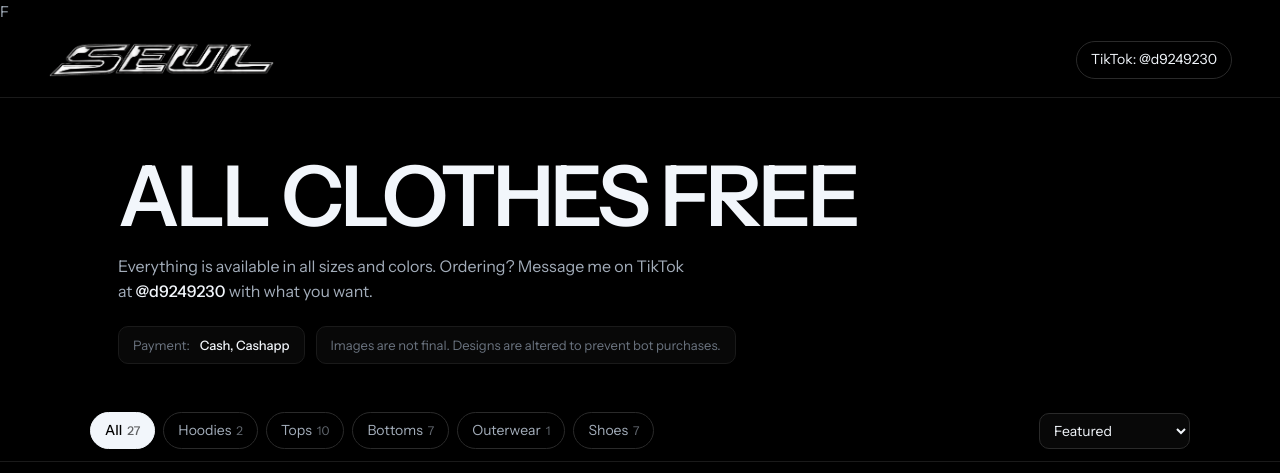
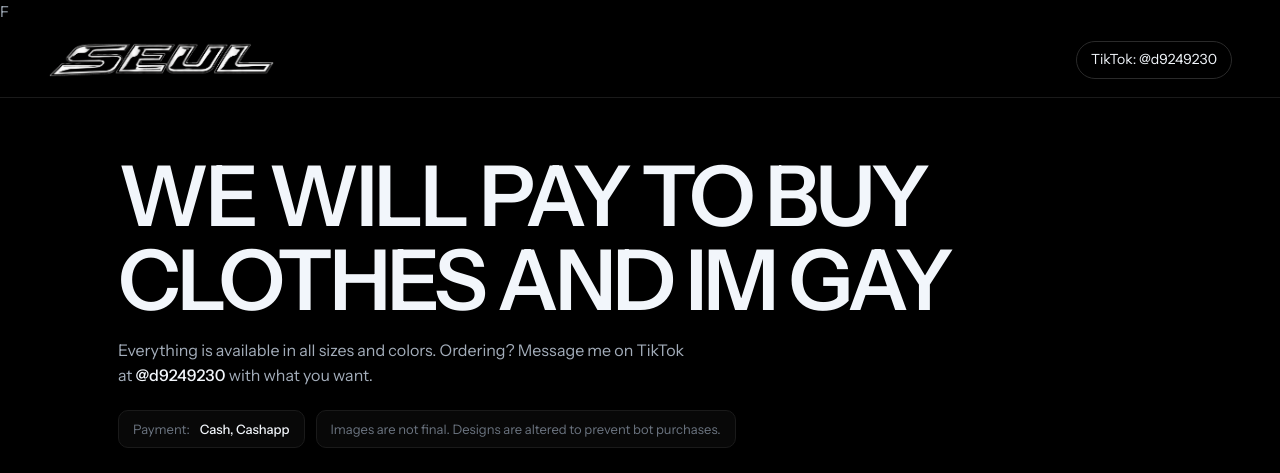
Before and after one commit to 2kchrome/seul-clothing, a plain HTML site: page index.html in a window 1280 px wide. Shown: the top 473 px of the page. Drawn offline with Linux system fonts and the light colour scheme.

Commit message:
Update header text in index.html

```diff
--- a/index.html
+++ b/index.html
@@ -66,7 +66,7 @@ footer{max-width:1100px;margin:0 auto;padding:30px 20px 56px;text-align:center;f
 
 <main>
   <div class="wrap" style="padding-bottom:36px">
-    <h1>ALL CLOTHES FREE</h1>
+    <h1>WE WILL PAY TO BUY CLOTHES AND IM GAY</h1>
     <p class="sub" id="how"></p>
     <p class="notice" id="meta"></p>
   </div>
```
